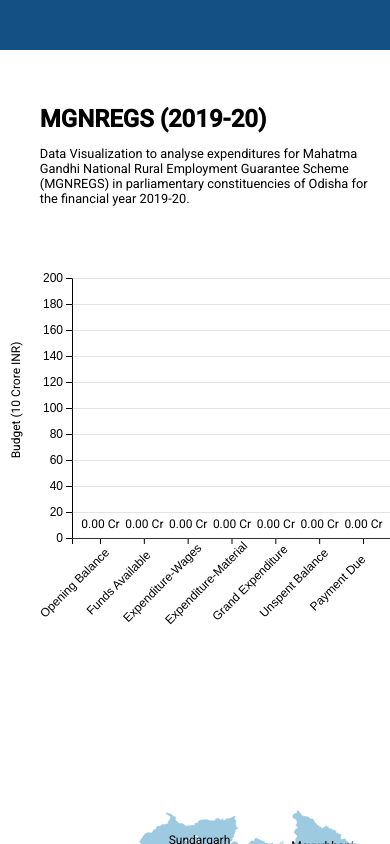
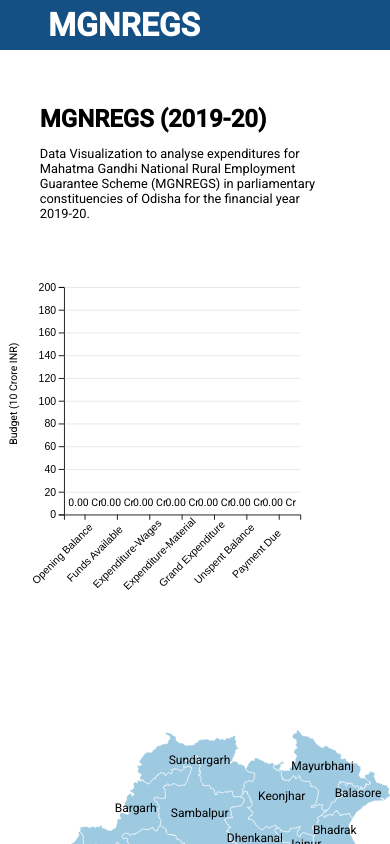
Before and after one commit to PixeledCode/MGNREGS_D3, a React (Create React App) app: page / in a window 390 px wide. Shown: the top 844 px of the page. Built offline with nearby package versions, Linux system fonts and the light colour scheme.

Commit message:
animations

```diff
--- a/src/assets/index.css
+++ b/src/assets/index.css
@@ -20,6 +20,23 @@
   position: relative;
 }
 
+.navbar {
+  background-color: #145084;
+  height: 50px;
+  display: -webkit-box;
+  display: -ms-flexbox;
+  display: flex;
+  -webkit-box-align: center;
+      -ms-flex-align: center;
+          align-items: center;
+}
+
+.navbar h1 {
+  margin: 0;
+  color: white;
+  padding: .5rem 3rem;
+}
+
 #map__container {
   height: calc(100% - 100px);
 }
@@ -27,6 +44,16 @@
 #map__container .svgDistrict,
 #map__container .svgDistrictName {
   cursor: pointer;
+}
+
+#map__container .selectedMap {
+  fill: #d36f80;
+}
+
+@media screen and (max-width: 780px) {
+  #map__container {
+    margin-top: -5rem;
+  }
 }
 
 .svg-container {
@@ -44,17 +71,11 @@
   left: 0;
 }
 
-.navbar {
-  background-color: #145084;
-  height: 50px;
-}
-
 div#container {
   top: 10vw;
   left: 2vw;
   position: absolute;
   width: 400px;
-  min-width: 400px;
   height: 500px;
   display: -ms-grid;
   display: grid;
@@ -63,9 +84,23 @@
       grid-template-rows: repeat(2, max-content) 1fr;
 }
 
-div#container h1, div#container h3,
+@media screen and (max-width: 780px) {
+  div#container {
+    position: relative;
+  }
+}
+
+@media screen and (max-width: 400px) {
+  div#container {
+    width: 350px;
+  }
+}
+
+div#container h1,
+div#container h3,
 div#container p {
   padding: 0 2rem;
+  z-index: 100;
 }
 
 div#container h1 {
@@ -89,7 +124,7 @@
 }
 
 .bar {
-  fill: #80cbc4;
+  fill: #145084;
 }
 
 text {
@@ -125,39 +160,4 @@
           transform: rotate(-45deg) translate(-50px, 0px);
   z-index: 20;
 }
-
-text.district {
-  font-size: 1.5rem;
-  font-weight: 500;
-  width: 100%;
-}
-
-text.divergence {
-  font-size: 12px;
-  fill: #2F4A6D;
-}
-
-text.value {
-  font-size: 12px;
-}
-
-text.title {
-  font-size: 22px;
-  font-weight: 600;
-}
-
-text.label {
-  font-size: 12px;
-  font-weight: 400;
-}
-
-text.source {
-  font-size: 10px;
-}
-
-@media screen and (max-width: 780px) {
-  div#container {
-    position: relative;
-  }
-}
 /*# sourceMappingURL=index.css.map */
--- a/src/assets/index.scss
+++ b/src/assets/index.scss
@@ -15,11 +15,23 @@
 html,
 body {
   height: 100%;
-  // overflow: hidden;
 }
 
 .App {
   position: relative;
+}
+
+.navbar {
+  background-color: #145084;
+  height: 50px;
+  display: flex;
+  align-items: center;
+
+  h1 {
+    margin: 0;
+    color: white;
+    padding: .5rem 3rem;
+  }
 }
 
 #map__container {
@@ -28,6 +40,14 @@
   .svgDistrict,
   .svgDistrictName {
     cursor: pointer;
+  }
+
+  .selectedMap {
+    fill: #d36f80;
+  }
+
+  @media screen and (max-width: 780px) {
+    margin-top: -5rem;
   }
 }
 
@@ -46,24 +66,28 @@
   left: 0;
 }
 
-.navbar {
-  background-color: #145084;
-  height: 50px;
-}
-
 div#container {
   top: 10vw;
   left: 2vw;
   position: absolute;
   width: 400px;
-  min-width: 400px;
   height: 500px;
   display: grid;
   grid-template-rows: repeat(2, max-content) 1fr;
 
-  h1,h3,
+  @media screen and (max-width: 780px) {
+    position: relative;
+  }
+
+  @media screen and (max-width: 400px) {
+    width: 350px;
+  }
+
+  h1,
+  h3,
   p {
     padding: 0 2rem;
+    z-index: 100;
   }
 
   h1 {
@@ -81,6 +105,7 @@
     font-weight: 500;
   }
 
+
 }
 
 // bar chart
@@ -89,7 +114,7 @@
 }
 
 .bar {
-  fill: #80cbc4;
+  fill: #145084;
 }
 
 text {
@@ -127,45 +152,3 @@
   transform: rotate(-45deg) translate(-50px, 0px);
   z-index: 20;
 }
-
-text {
-
-  &.district {
-    font-size: 1.5rem;
-    font-weight: 500;
-    width: 100%;
-  }
-
-  &.divergence {
-    font-size: 12px;
-    fill: #2F4A6D;
-  }
-
-  &.value {
-    font-size: 12px;
-  }
-
-  &.title {
-    font-size: 22px;
-    font-weight: 600;
-  }
-
-  &.label {
-    font-size: 12px;
-    font-weight: 400;
-  }
-
-  &.source {
-    font-size: 10px;
-  }
-
-}
-
-
-@media screen and (max-width: 780px) {
-
-  div#container {
-    position: relative;
-  }
-
-}
--- a/src/components/Map.js
+++ b/src/components/Map.js
@@ -42,6 +42,10 @@
 		}
 
 		const clickHandler = (d, i) => {
+			if(document.querySelector('.selectedMap'))
+				document.querySelector('.selectedMap').classList.remove('selectedMap')
+
+			document.getElementById(i.properties.pc_name).classList.add('selectedMap')
 			this.setState({
 				initial: false,
 				constituency: i.properties.pc_name,
@@ -87,6 +91,7 @@
 				.enter()
 				.append('path')
 				.attr('class', 'svgDistrict')
+				.attr('id', ((d) => d.properties.pc_name))
 				.attr('d', path)
 				.attr('fill', color)
 				.attr('stroke', '#FFF')
--- a/src/components/charts.js
+++ b/src/components/charts.js
@@ -24,9 +24,7 @@
 			this.setState({
 				constituency: this.props.constituency,
 			})
-			document.querySelector('.label').remove()
-			document.querySelector('.main-g').remove()
-			this.drawChart()
+			this.updateChart()
 		}
 	}
 
@@ -121,8 +119,47 @@
 			.text('Budget (10 Crore INR)')
 	}
 
+	updateChart() {
+		const newData = [
+			{
+				value: this.props.opening_bal,
+			},
+			{
+				value: this.props.total_funds,
+			},
+			{
+				value: this.props.expenditure_wages,
+			},
+			{
+				value: this.props.expenditure_materials,
+			},
+			{
+				value: this.props.total_expenditure,
+			},
+			{
+				value: this.props.unspent_bal,
+			},
+			{
+				value: this.props.payment_due,
+			},
+		]
+		const margin = 80
+		const chartDOM = document.querySelector('#container')
+		const height = chartDOM.clientHeight - margin * 3
+		const yScale = d3.scaleLinear().range([height, 0]).domain([0, 200])
+
+		const bar = d3.selectAll('.bar').data(newData).transition().duration(200)
+		bar
+		.attr('y', (g) => yScale(g.value / 10000000))
+		.attr('height', (g) => height - yScale(g.value / 10000000))
+
+		const value = d3.selectAll('.value').data(newData).transition().duration(200)
+		value
+		.attr('y', (a) => yScale(a.value / 10000000) - 10)
+		.text((a) => `${(a.value / 10000000).toFixed(2)} Cr`)
+	}
+
 	render() {
-
 		return (
 			<div id="container">
 				<h1>MGNREGS (2019-20)</h1>
--- a/src/components/navbar.js
+++ b/src/components/navbar.js
@@ -3,7 +3,7 @@
 class Navbar extends Component {
 	render() {
 		return <div className="navbar">
-
+			<h1>MGNREGS</h1>
     </div>
 	}
 }
```
Also changed, not shown: 1 other file (tests, documents, lock files or other folders).
